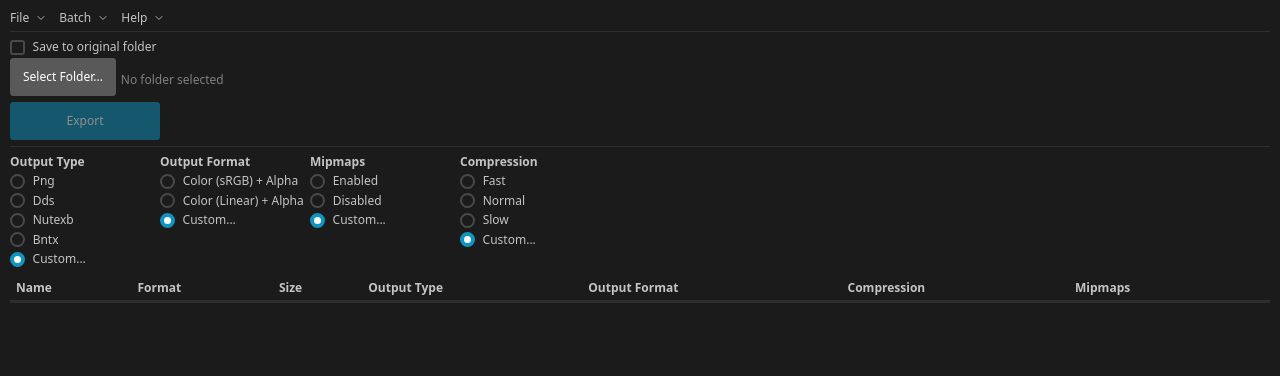
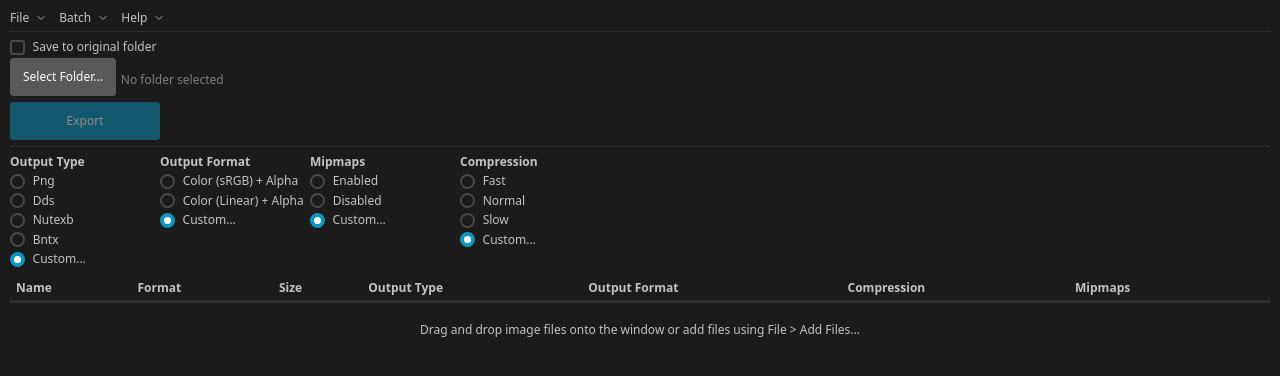
Before and after one commit to ScanMountGoat/ultimate_tex, a SvelteKit app in the folder ultimate_tex_tauri/: page / in a window 1280 px wide. Shown: the top 376 px of the page. Built offline with nearby package versions, Linux system fonts and the light colour scheme.

Commit message:
show message if no files are added

```diff
--- a/ultimate_tex_tauri/src/routes/+page.svelte
+++ b/ultimate_tex_tauri/src/routes/+page.svelte
@@ -294,9 +294,18 @@
 			{/each}
 		</tbody>
 	</table>
+	{#if fileSettings.length == 0}
+		<div class="center">
+			Drag and drop image files onto the window or add files using File > Add Files...
+		</div>
+	{/if}
 </figure>
 
 <style>
+	.center {
+		text-align: center;
+	}
+
 	nav {
 		height: 15px;
 	}
```
